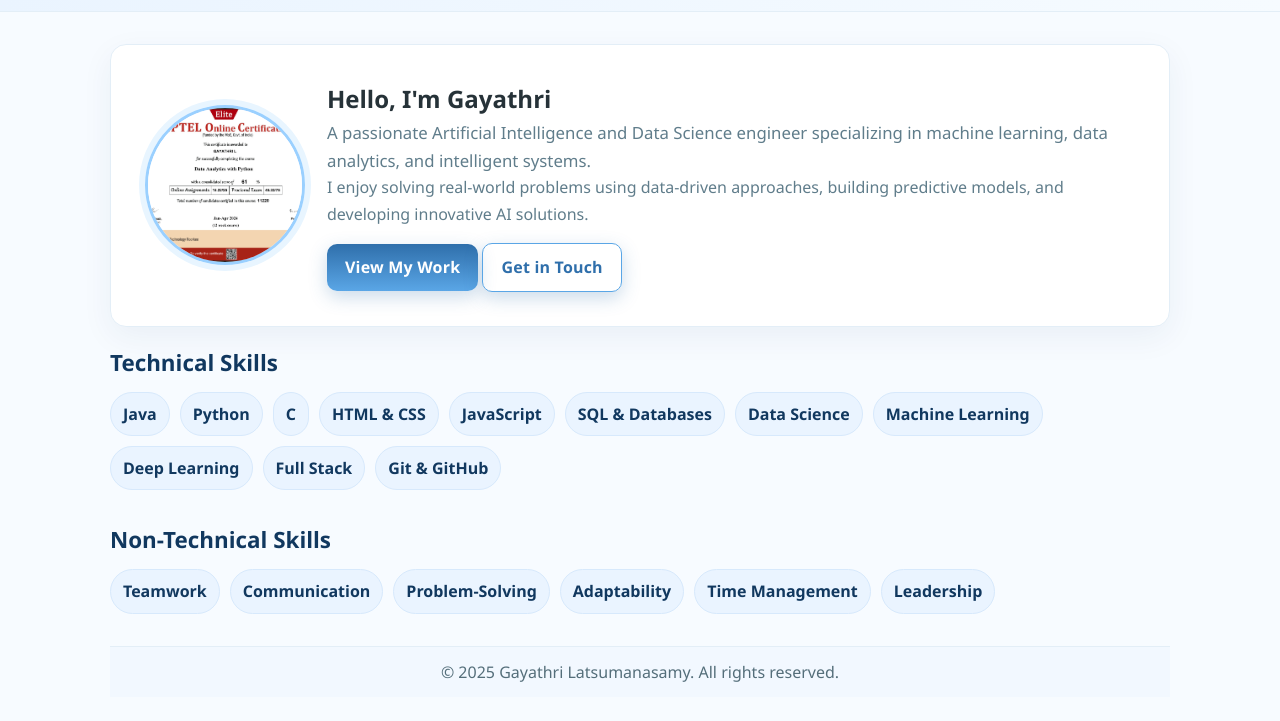
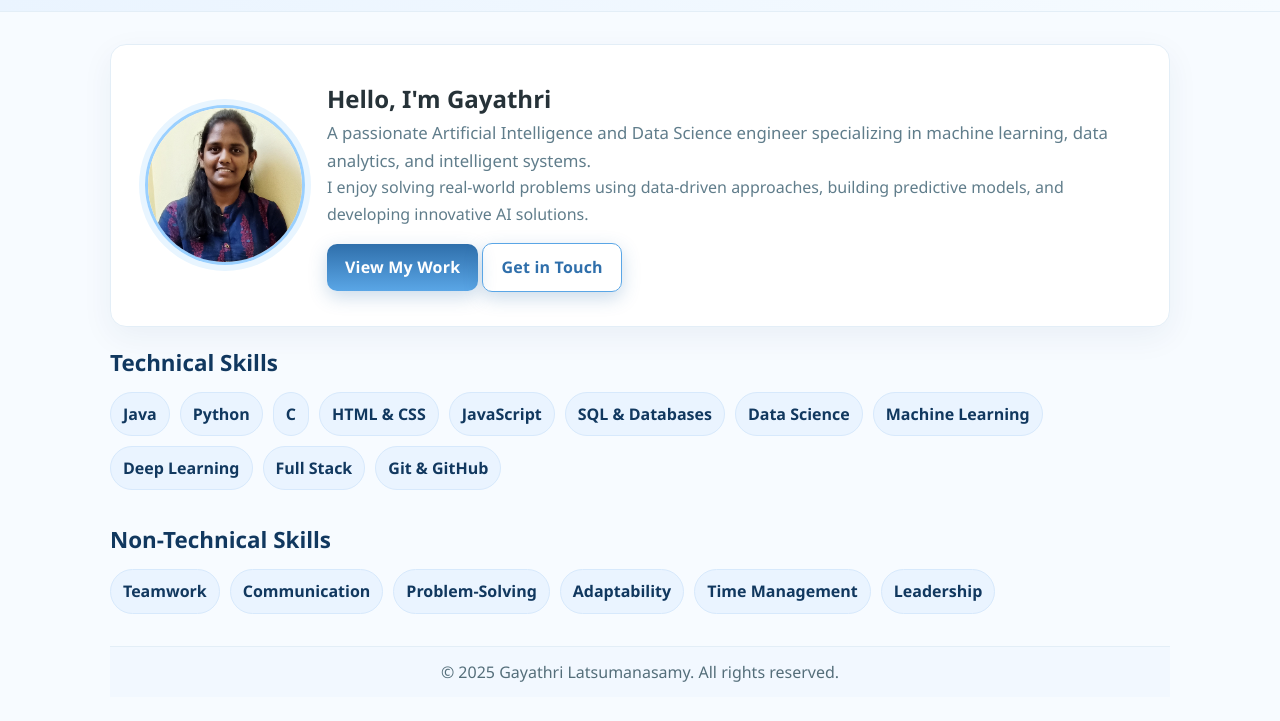
Before and after one commit to GayathriLatsumanasamy28/Gayathri_L_23ad018, a plain HTML site: page index.html in a window 1280 px wide. Shown: the part 43-764 px from the top of the page. Drawn offline with Linux system fonts and the light colour scheme.

Commit message:
Update index.html

```diff
--- a/index.html
+++ b/index.html
@@ -42,7 +42,7 @@
   <!-- ====== Hero Section ====== -->
   <div class="container">
     <section class="hero">
-        <img src="Nptel.png" alt="NPTEL Certificate">
+        <img src="Gaya.jpg" alt="NPTEL Certificate">
       <div>
         <h1>Hello, I'm Gayathri</h1>
         <p class="lead">A passionate Artificial Intelligence and Data Science engineer specializing in machine learning, data analytics, and intelligent systems.</p>
```
